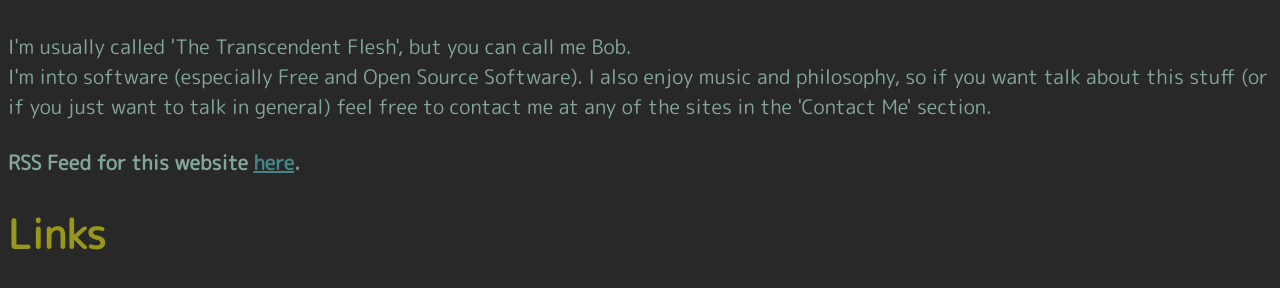
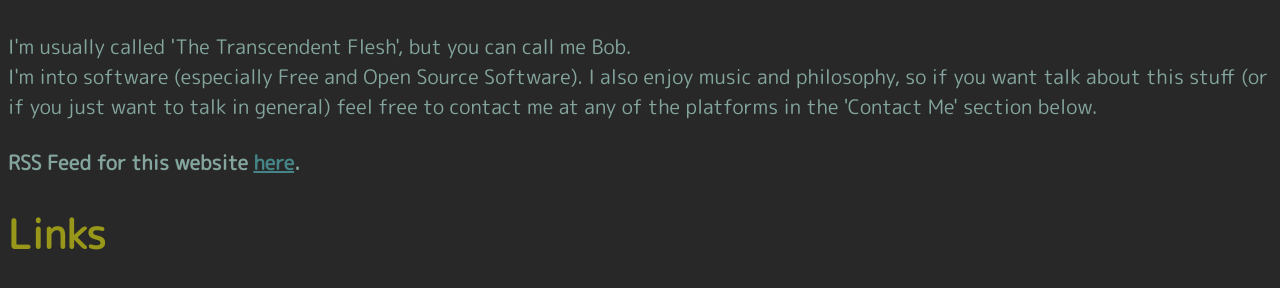
Before and after one commit to KrapKake/Website, a Jekyll site: the page built from index.html, in a window 1280 px wide. Shown: the part 237-525 px from the top of the page. Built offline with Jekyll 4.4.1, drawn with Linux system fonts in a browser that asks for light colours.

Commit message:
Vocabulary in home page

```diff
--- a/index.html
+++ b/index.html
@@ -13,7 +13,8 @@ title: Home
       <h1 style="color: #98971a;">Hi. Welcome to my Website.</h1>
       I'm usually called 'The Transcendent Flesh', but you can call me Bob.<br>
       I'm into software (especially Free and Open Source Software). I also enjoy music and philosophy, so if
-      you want talk about this stuff (or if you just want to talk in general) feel free to contact me at any of the sites in the 'Contact Me' section.
+      you want talk about this stuff (or if you just want to talk in general) feel free to contact me at any of the
+      platforms in the 'Contact Me' section below.
       <br>
       <h4>RSS Feed for this website <a href="/feed.xml">here</a>.</h4>
       <p>
```
